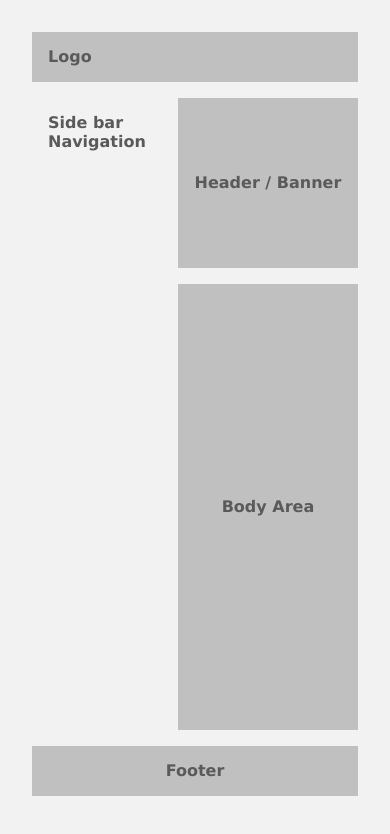
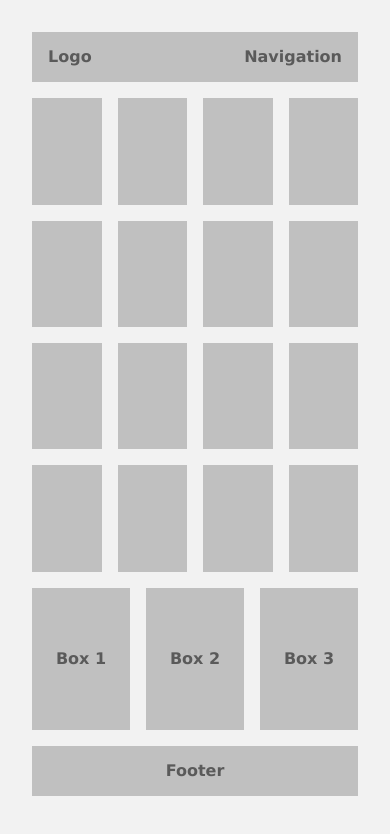
Before and after one commit to GDES-Web/battle-readiness-maxbazler, a plain HTML site: page index.html in a window 390 px wide. Drawn offline with Linux system fonts and the light colour scheme.

Commit message:
Added Base Code for Responsive

```diff
--- a/base.css
+++ b/base.css
@@ -8,6 +8,7 @@ body {
     font-family: Verdana, Geneva, Tahoma, sans-serif;
     font-weight: 600;
     color: #5A5A5A;
+    text-align: center;
 }
 
 .container {
@@ -19,6 +20,8 @@ body {
     padding: 2rem;
     align-items: center;
     position: relative;
+    /* max-width: 100%; */
+    overflow: hidden;
 }
 
 .child {
@@ -36,32 +39,22 @@ body {
     justify-content: space-between;
 }
 
-.main-content {
-    display: flex;
+.grid {
+    display: grid;
+    grid-template-columns: repeat(4, 1fr);
+    flex: 3;
     gap: 1rem;
     width: 100%;
+    margin-bottom: 1rem;
+}
+
+.grid-child {
+    background-color: #C0C0C0;
+}
+
+.flex {
+    display: flex;
+    width: 100%;
+    gap: 1rem;
     flex: 1;
 }
-
-.side {
-    flex: 1;
-    background-color: transparent;
-    align-items: flex-start;
-    justify-content: flex-start;
-    text-align: left;
-}
-
-.main-wrapper {
-    display: flex;
-    flex-direction: column;
-    height: 100%;
-    flex: 4;
-}
-
-.header {
-    flex: 2;
-}
-
-.main {
-    flex: 6;
-}
--- a/index.html
+++ b/index.html
@@ -18,24 +18,43 @@
                 <div>
                     <span>Logo</span>
                 </div>
+
             </div>
+            <div class="logo ">
+                <div>
+                    <span>Navigation</span>
+                </div>
 
+            </div>
         </div>
-        <div class="main-content">
-            <aside class="side child">
-                <div>
-                    <span>Side bar Navigation</span>
-                </div>
-            </aside>
-            <div class="main-wrapper">
-                <div class="header child">
-                    <span>Header / Banner</span>
-                </div>
-                <main class="main child">
-                    <div>
-                        <span>Body Area</span>
-                    </div>
-                </main>
+        <div class="grid">
+            <div class="grid-child"></div>
+            <div class="grid-child"></div>
+            <div class="grid-child"></div>
+            <div class="grid-child"></div>
+            <div class="grid-child"></div>
+            <div class="grid-child"></div>
+            <div class="grid-child"></div>
+            <div class="grid-child"></div>
+            <div class="grid-child"></div>
+            <div class="grid-child"></div>
+            <div class="grid-child"></div>
+            <div class="grid-child"></div>
+            <div class="grid-child"></div>
+            <div class="grid-child"></div>
+            <div class="grid-child"></div>
+            <div class="grid-child"></div>
+        </div>
+
+        <div class="flex">
+            <div class="child">
+                <span>Box 1</span>
+            </div>
+            <div class="child">
+                <span>Box 2</span>
+            </div>
+            <div class="child">
+                <span>Box 3</span>
             </div>
         </div>
 
```
